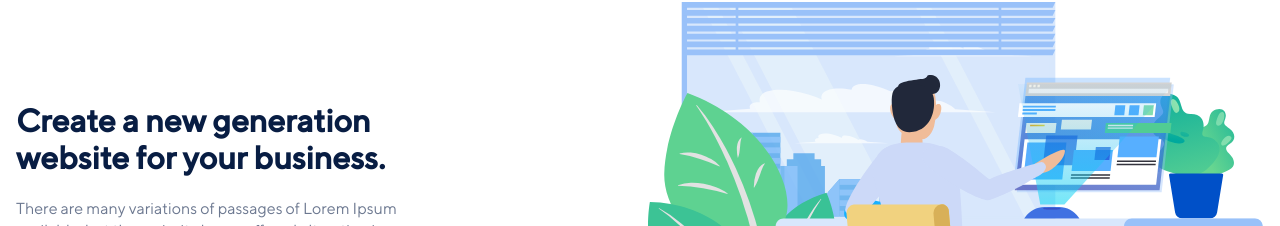
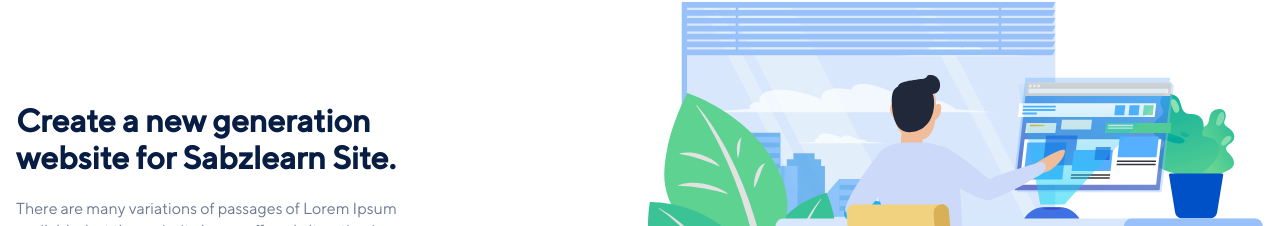
Before and after one commit to daniyal-rouhbakhsh/Flexbox-Project, a plain HTML site: page index.html in a window 1280 px wide. Shown: the part 106-332 px from the top of the page. Drawn offline with Linux system fonts and the light colour scheme; files whose address does not match are found by name.

Commit message:
Change on Board

```diff
--- a/index.html
+++ b/index.html
@@ -34,7 +34,7 @@
             </nav>
             <section class="hero-header">
                 <div class="header-left">
-                    <h1 class="header-title">Create a new generation website for your business.</h1>
+                    <h1 class="header-title">Create a new generation website for Sabzlearn Site.</h1>
                     <p class="header-text">There are many variations of passages of Lorem Ipsum available, but the
                         majority have suffered alteration in some form,
                         by injected humour, or randomised words which don't look even slightly believable.</p>
```
